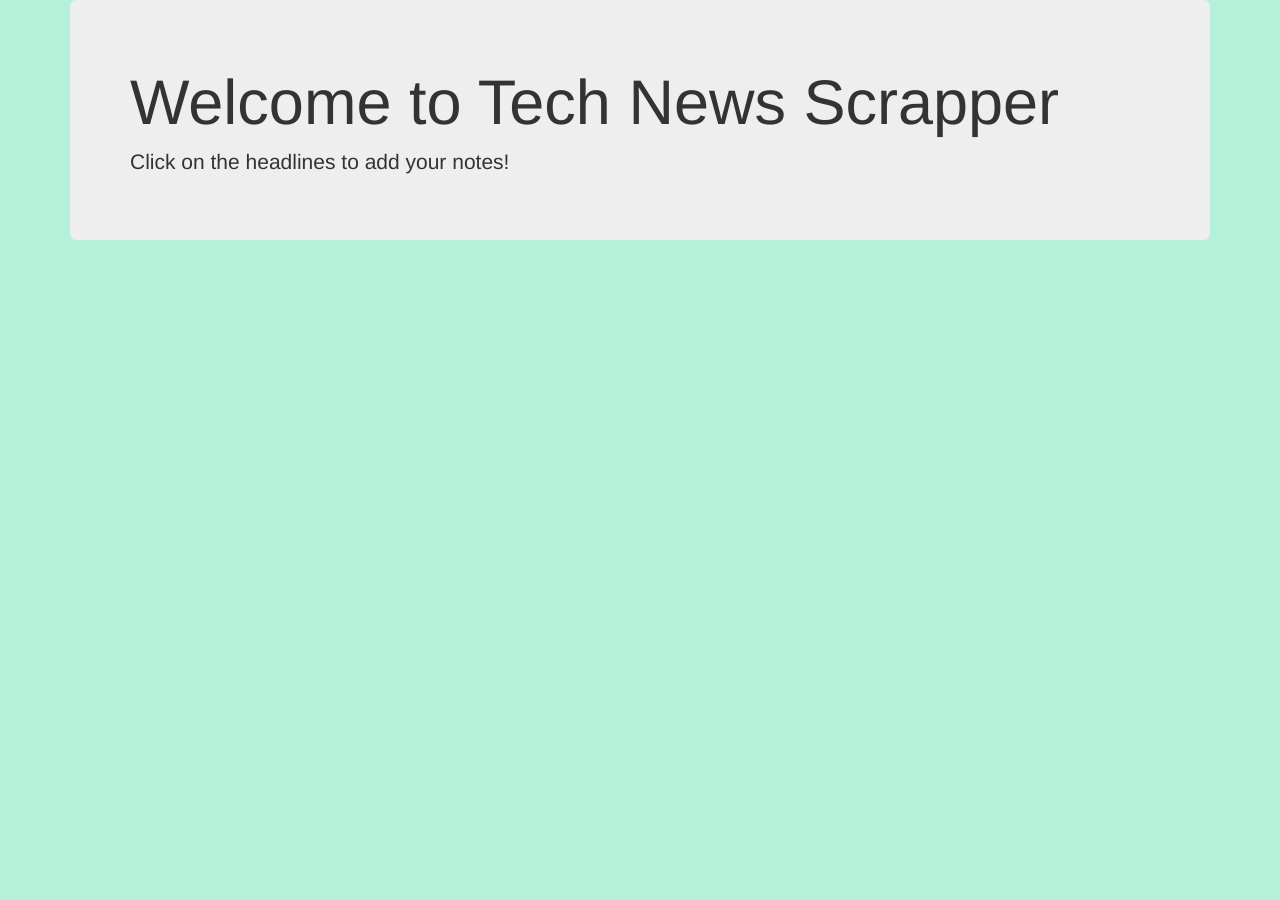
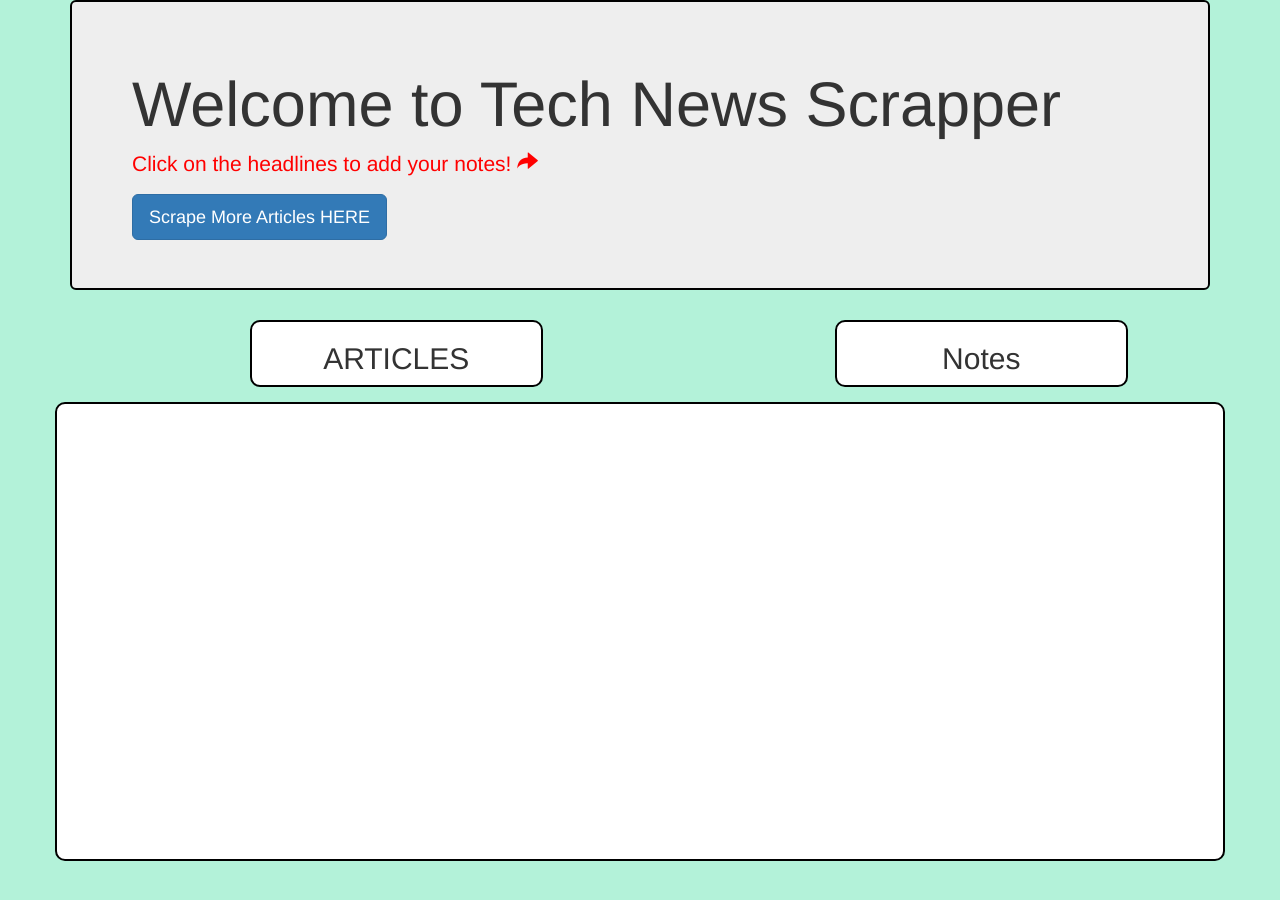
Before and after one commit to d-nop/techNewsScrapper, a website: page public/index.html in a window 1280 px wide. After the commit the page ends 876 px from the top, so only its background shows below. Drawn offline with nearby package versions, Linux system fonts and the light colour scheme; files that its build step writes are made by us from their sources; no server answers.

Commit message:
Scrape button works, article saves to the database and pulled to the DOM.  Notes save and are editable.

```diff
--- a/public/app.js
+++ b/public/app.js
@@ -2,10 +2,11 @@
 $.getJSON("/articles", function(data) {
   // For each one
   for (var i = 0; i < data.length; i++) {
-    // Display the apropos information on the page
-    $("#articles").append("<p data-id='" + data[i]._id + "'>" + data[i].title + "<br />" + data[i].link + "</p>");
+    // Display the appropriate information on the page
+    $("#articles").append("<p data-id='" +  data[i]._id + "'>" + data[i].title + "<br />" +  data[i].link + "</p>");
   }
 });
+
 
 
 // Whenever someone clicks a p tag
--- a/public/assets/css/style.css
+++ b/public/assets/css/style.css
@@ -1,29 +1,51 @@
- body { background-color: #B3F2D9 }
-      #wrapper {
-        width: 960px;
-        margin-left: auto;
-        margin-right: auto;
-        padding-top: 5%;
+ body {
+     background-color: #B3F2D9
  }
+
+ .jTron {
+     border: 2px solid black;
+ }
+
+ #mainMessage {
+
+     color: red;
+
+ }
+
  #articles {
      display: inline-block;
      overflow: auto;
-        width: 60%;
-        height: 700px;
+     width: 65%;
+     height: 450px;
+     padding: 4%;
  }
+
+ .artPanel {
+     border: 2px solid black;
+     background-color: white;
+     border-radius: 10px;
+     text-align: center;
+     margin-bottom: 15px;
+ }
+
  #notes {
+     padding: 2%;
      float: right;
-        width: 30%;
+     width: 35%;
  }
-      textarea, input {
+
+ textarea,
+ input {
      display: block;
      width: 100%;
-        background-color: #FCF5C7;
+     background-color: #DCDCDC;
  }
+
  input {
      height: 36px;
      font-size: 24px;
  }
+
  textarea {
      height: 200px;
      font-size: 18px;
--- a/public/index.html
+++ b/public/index.html
@@ -10,15 +10,26 @@
 </head>
 
 <body>
-
-	<div class ="container">
-		<div class="jumbotron">
-  <h1>Welcome to Tech News Scrapper</h1>
-  <p>Click on the headlines to add your notes!</p>
-  <!-- <p><a class="btn btn-primary btn-lg" href="#" role="button">Learn more</a></p> -->
-</div>
-      <div id="articles"></div>
-      <div id="notes"></div>
+    <div class="container">
+        <div class="jumbotron jTron">
+            <h1>Welcome to Tech News Scrapper</h1>
+            <p id ="mainMessage"> Click on the headlines to add your notes! <span  class=" glyphicon glyphicon-share-alt"></p>
+            <a class="btn btn-primary btn-lg" href="/scrape" role="button">Scrape More Articles HERE</a>
+        </div>
+        <div class="row">
+            <div class="col-sm-3 col-sm-offset-2 artPanel">
+                <div>
+                    <h2>ARTICLES</h2></div>
+            </div>
+            <div class="col-sm-3 col-sm-offset-3 artPanel">
+                <div>
+                    <h2>Notes</h2></div>
+            </div>
+            <div class="col-sm-12 artPanel">
+                <div id="articles"></div>
+                <div id="notes"></div>
+            </div>
+        </div>
     </div>
     <script src="https://cdnjs.cloudflare.com/ajax/libs/jquery/3.2.1/jquery.min.js"></script>
     <script src="app.js"></script>
```
Also changed, not shown: README.md, 1 other file. Lines whose indentation alone changed are shown as unchanged.
